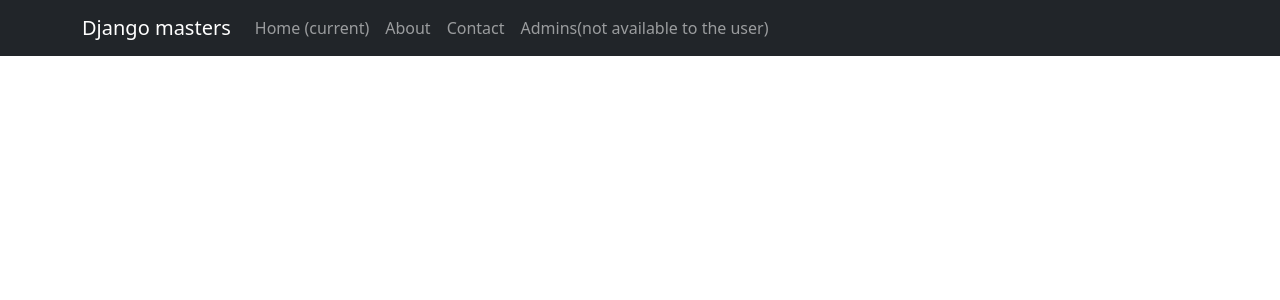
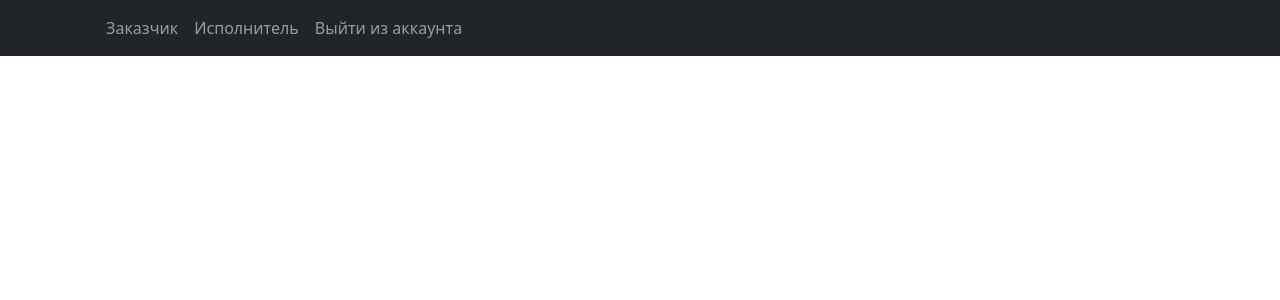
Before and after one commit to bereter/bitrix_test_django, a Django app: template website_work/templates/default.html in a window 1280 px wide. Shown: the top 300 px of the page. Run offline with Django 5.2, Linux system fonts and the light colour scheme; the template is opened without the code that fills it, so the values that code supplies are empty; some libraries are stand-ins or nearby versions.

Commit message:
main: Подправил шаблоны и представления

```diff
--- a/website_work/templates/default.html
+++ b/website_work/templates/default.html
@@ -14,7 +14,7 @@
 <!-- Responsive navbar-->
 <nav class="navbar navbar-expand-lg navbar-dark bg-dark static-top">
     <div class="container">
-        <a class="navbar-brand" href="#">Django masters</a>
+        <a class="navbar-brand" href="#"></a>
         <button class="navbar-toggler" type="button" data-toggle="collapse"
                 data-target="#navbarResponsive"
                 aria-controls="navbarResponsive" aria-expanded="false"
@@ -24,18 +24,15 @@
         <div class="collapse navbar-collapse" id="navbarResponsive">
             <ul class="navbar-nav ml-auto">
                 <li class="nav-item active">
-                    <a class="nav-link" href="#">Home
-                        <span class="sr-only">(current)</span>
-                    </a>
                 </li>
                 <li class="nav-item">
-                    <a class="nav-link" href="/about/">About</a>
+                    <a class="nav-link" href="/">Заказчик</a>
                 </li>
                 <li class="nav-item">
-                    <a class="nav-link" href="/contacts/">Contact</a>
+                    <a class="nav-link" href="executor/">Исполнитель</a>
                 </li>
                 <li class="nav-item">
-                    <a class="nav-link" href="/admins/">Admins(not available to the user)</a>
+                    <a class="nav-link" href="logout">Выйти из аккаунта</a>
                 </li>
             </ul>
         </div>
--- a/website_work/work/views.py
+++ b/website_work/work/views.py
@@ -16,7 +16,7 @@ class ExecutorView(ListView):
     paginate_by = 10
 
     def get_queryset(self):
-        return Post.objects.filter(category='or') #.excloude(user=self.request.user)
+        return Post.objects.filter(category='or') .exclude(user=self.request.user)
 
 
 
```
